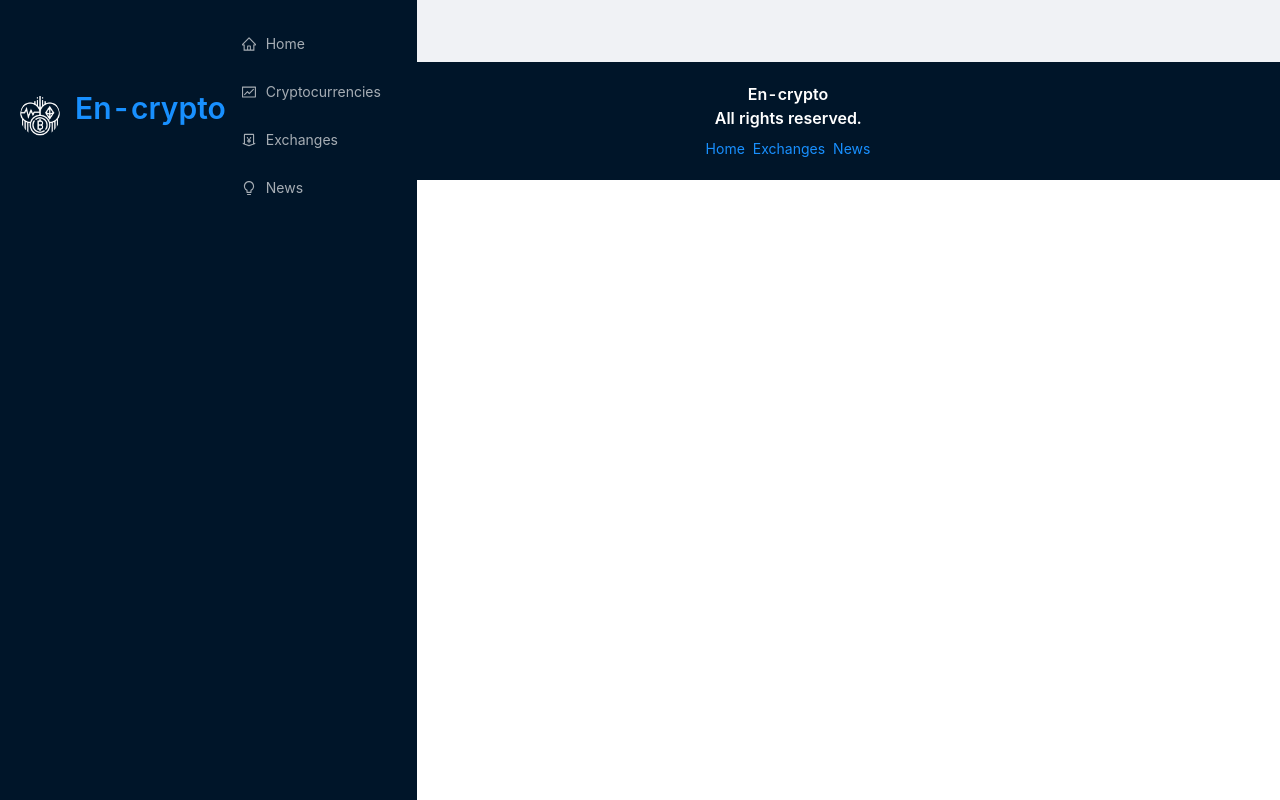
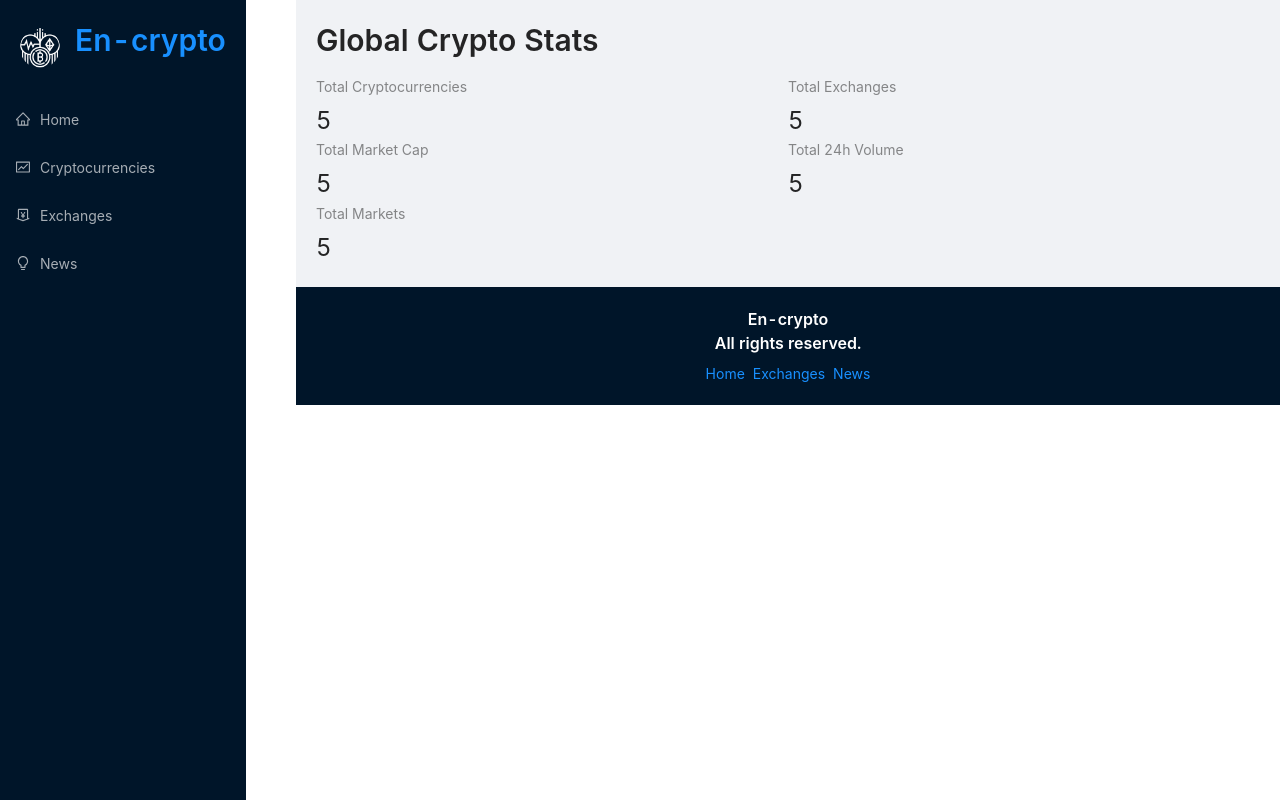
Before and after one commit to chirantan-basu01/En-crypto, a React (Create React App) app: page / in a window 1280 px wide. Built offline with nearby package versions, Linux system fonts and the light colour scheme.

Commit message:
home-page

```diff
--- a/src/components/Homepage.jsx
+++ b/src/components/Homepage.jsx
@@ -1,7 +1,35 @@
 import React from "react";
+import millify from "millify";
+import { Typography, Row, Col, Statistic } from "antd";
+import { Link } from "react-router-dom";
+
+const { Title } = Typography;
 
 const Homepage = () => {
-	return <div>Homepage</div>;
+	return (
+		<>
+			<Title level={2} className="heading">
+				Global Crypto Stats
+			</Title>
+			<Row>
+				<Col span={12}>
+					<Statistic title="Total Cryptocurrencies" value="5" />
+				</Col>
+				<Col span={12}>
+					<Statistic title="Total Exchanges" value="5" />
+				</Col>
+				<Col span={12}>
+					<Statistic title="Total Market Cap" value="5" />
+				</Col>
+				<Col span={12}>
+					<Statistic title="Total 24h Volume" value="5" />
+				</Col>
+				<Col span={12}>
+					<Statistic title="Total Markets" value="5" />
+				</Col>
+			</Row>
+		</>
+	);
 };
 
 export default Homepage;
--- a/src/components/Navbar.jsx
+++ b/src/components/Navbar.jsx
@@ -19,6 +19,7 @@
 				<Typography.Title level={2} className="logo">
 					<Link to="/">En-crypto</Link>
 				</Typography.Title>
+			</div>
 			<Menu theme="dark">
 				<Menu.Item icon={<HomeOutlined />}>
 					<Link to="/">Home</Link>
@@ -34,7 +35,6 @@
 				</Menu.Item>
 			</Menu>
 		</div>
-		</div>
 	);
 };
 
```
Lines whose indentation alone changed are shown as unchanged.
